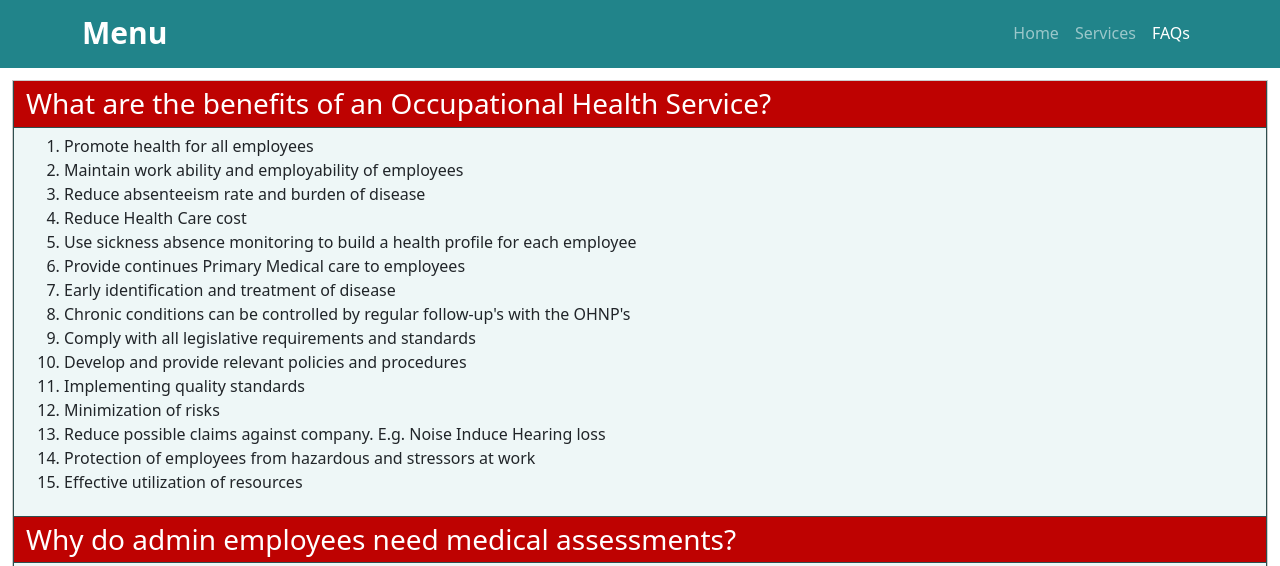
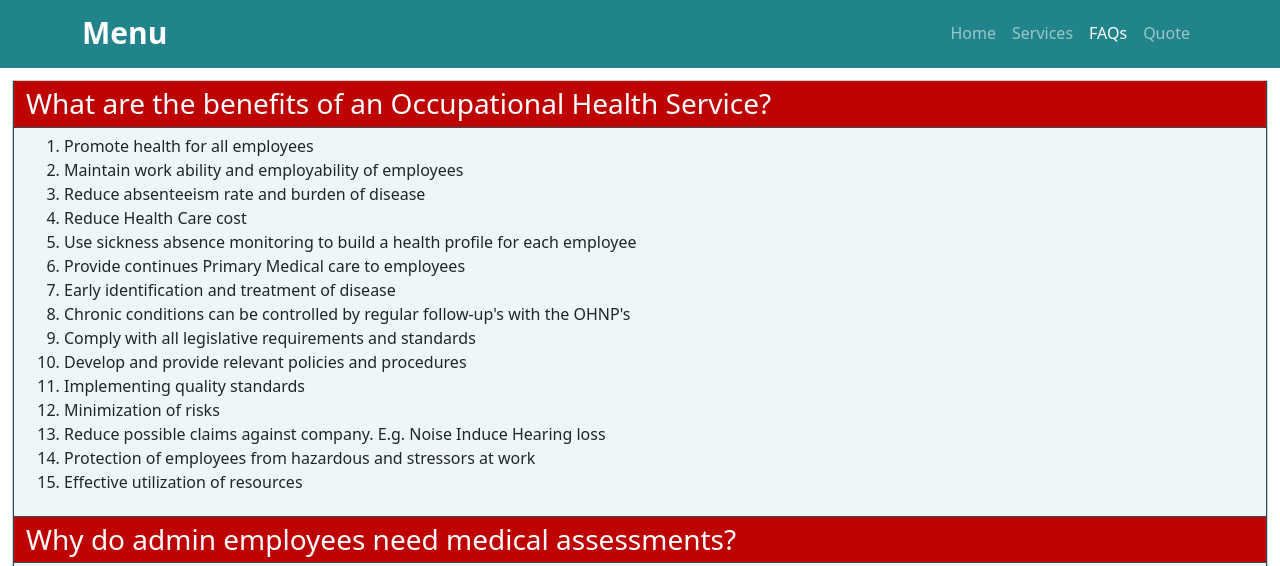
Before and after one commit to Frostbite3445/Curani-Website, a plain HTML site: page FAQs.html in a window 1280 px wide. Shown: the part 183-749 px from the top of the page. Drawn offline with nearby package versions, Linux system fonts and the light colour scheme.

Commit message:
Add files via upload

```diff
--- a/FAQs.html
+++ b/FAQs.html
@@ -35,6 +35,9 @@
                     </li>
                     <li class="nav-item">
                         <a class="nav-link active" href="FAQs.html">FAQs</a>
+                    </li>
+                    <li class="nav-item">
+                        <a class="nav-link" href="Quote.html">Quote</a>
                     </li>
             </div>
         </nav>
```
